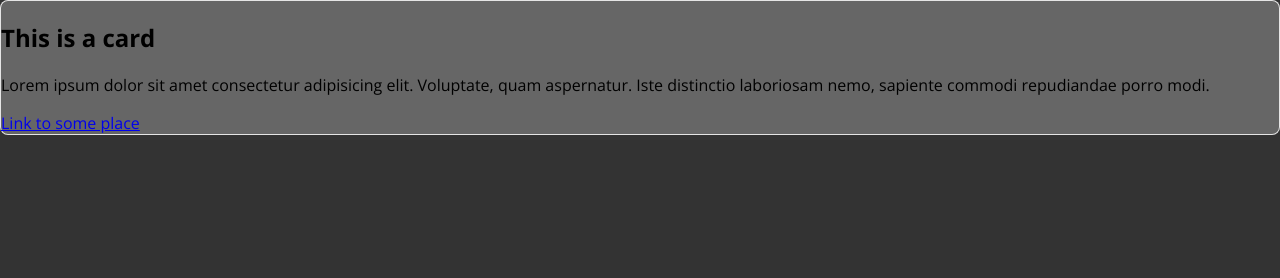
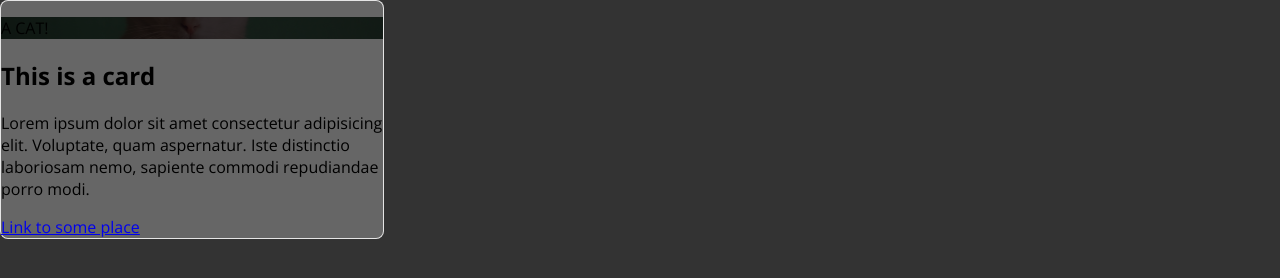
Before and after one commit to Alco80/Just-a-bunch-of-cards, a website: page src/index.html in a window 1280 px wide. Drawn offline with nearby package versions, Linux system fonts and the light colour scheme.

Commit message:
Image
Added image of cat.

```diff
--- a/css/style.css
+++ b/css/style.css
@@ -24,4 +24,13 @@ body{
 background-color: #666666;
 border: 1px solid #eeee;
 border-radius: 8px;
+width: 30%;
 }
+
+.card__img{
+    background-color: #352c2c;
+    background-image: url(../src/img/cat.jpeg);
+    background-position: center;
+    background-size: cover;
+    background-blend-mode: multiply;
+}
--- a/src/index.html
+++ b/src/index.html
@@ -9,7 +9,9 @@
 <body>
   <main class="grid-container">
         <div class="card">
-        <div class="card__img"></div>
+        <div class="card__img">
+            <p class="sub-text">A CAT!</p>
+        </div>
         <div class="card__content">
             <h2 class="card__header">This is a card</h2>
         </div>
```
